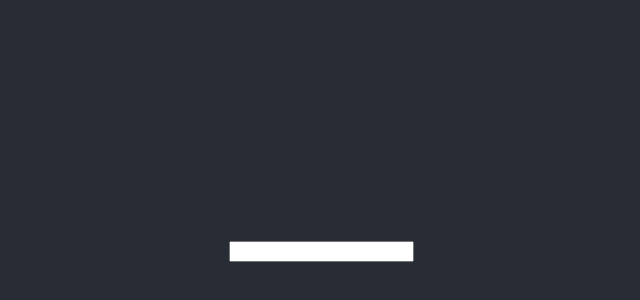
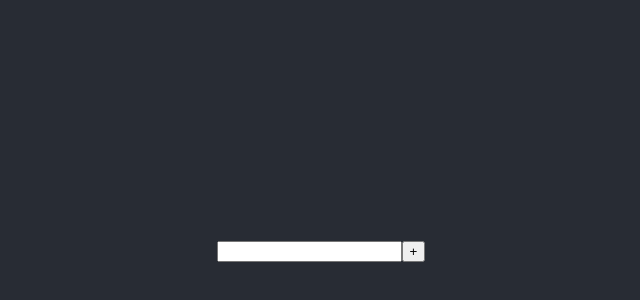
Before and after one commit to M-Java86/my-todo-list, a React (Create React App) app: page / in a window 1280 px wide. Shown: the part 154-454 px from the top of the page, without its empty margins (319-959 px from the left). Built offline with nearby package versions, Linux system fonts and the light colour scheme.

Commit message:
added button

```diff
--- a/src/App.js
+++ b/src/App.js
@@ -8,6 +8,7 @@ function App() {
         <div className="wrapper">
           <div className="Input-wrapper">
             <input />
+            <button>+</button>
           </div>
         </div>
       </header>
```
